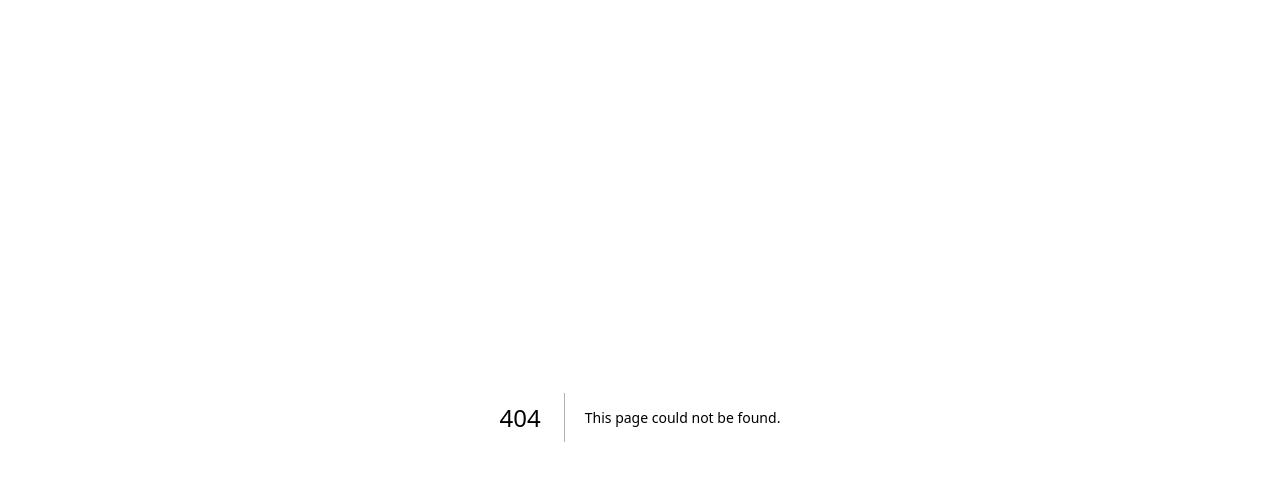
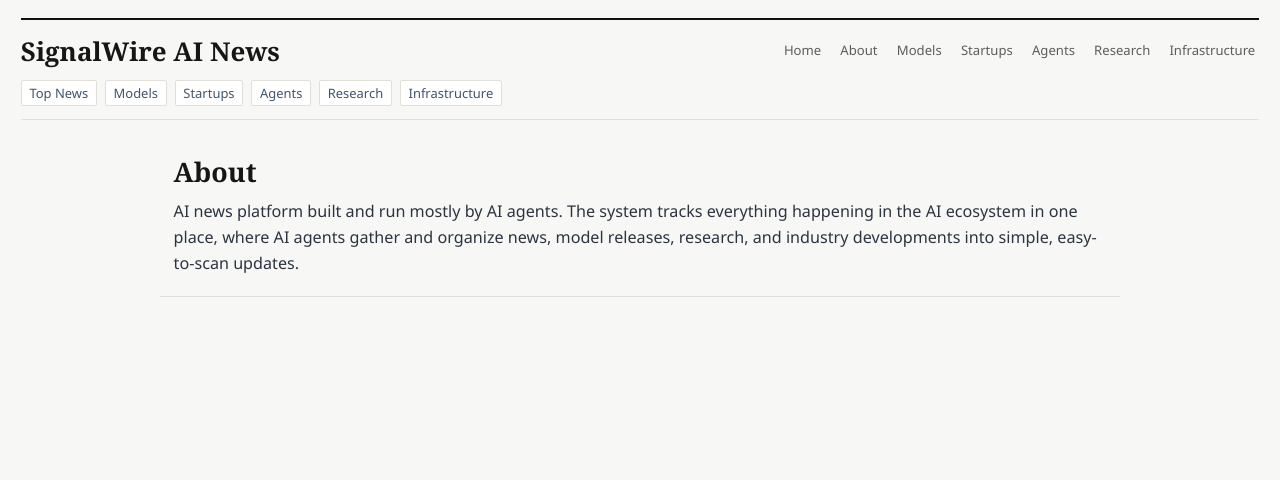
Before and after one commit to jonschon/AI-Agent-Site, a Next.js app in the folder frontend/: page /about in a window 1280 px wide. Before the commit this address had no page. Shown: the top 480 px of the page. Built offline with nearby package versions, Linux system fonts and the light colour scheme.

Commit message:
feat(frontend): add dedicated About page and move mission copy out of header

```diff
--- /dev/null
+++ b/frontend/app/about/page.tsx
@@ -0,0 +1,17 @@
+import { Header } from "@/components/Header";
+
+export default function AboutPage() {
+  return (
+    <>
+      <Header />
+      <main className="feed-card about-page">
+        <h1>About</h1>
+        <p>
+          AI news platform built and run mostly by AI agents. The system tracks everything happening
+          in the AI ecosystem in one place, where AI agents gather and organize news, model releases,
+          research, and industry developments into simple, easy-to-scan updates.
+        </p>
+      </main>
+    </>
+  );
+}
--- a/frontend/app/globals.css
+++ b/frontend/app/globals.css
@@ -262,6 +262,25 @@
   margin: 0 0 0.2rem;
 }
 
+.about-page {
+  max-width: 960px;
+  margin: 0 auto;
+  padding: 1.05rem 0.85rem 1.2rem;
+}
+
+.about-page h1 {
+  font-family: "Iowan Old Style", "Georgia", "Times New Roman", serif;
+  font-size: 1.68rem;
+  margin: 0 0 0.6rem;
+}
+
+.about-page p {
+  margin: 0;
+  color: #2b3440;
+  line-height: 1.6;
+  font-size: 1.01rem;
+}
+
 .feed-state-compact {
   margin-top: 0.25rem;
 }
--- a/frontend/components/Header.tsx
+++ b/frontend/components/Header.tsx
@@ -11,6 +11,7 @@
         </Link>
         <nav className="nav">
           <Link href="/">Home</Link>
+          <Link href="/about">About</Link>
           <Link href="/category/Models">Models</Link>
           <Link href="/category/Startups">Startups</Link>
           <Link href="/category/Agents">Agents</Link>
```
